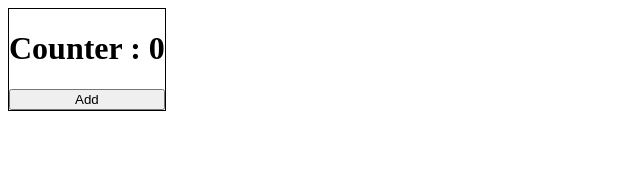
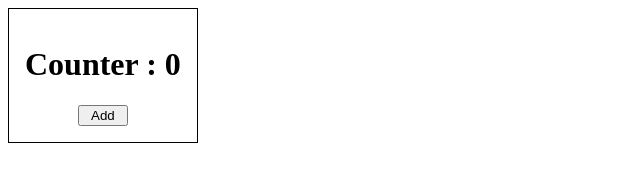
Before and after one commit to JNAH-YOUSSEF/TestGit, a plain HTML site: page index.html in a window 1280 px wide. Shown: the whole page, without its empty margins (0-640 px from the left). Drawn offline with Linux system fonts and the light colour scheme.

Commit message:
fix style counter

```diff
--- a/style.css
+++ b/style.css
@@ -2,6 +2,14 @@
      border:  1px solid black;
      width: max-content;
      display: flex;
+     padding: 1rem;
      flex-direction: column;
      justify-content: center;
+     align-items: center;
+
+
+
+     button {
+           width: 50px;
+     }
 }
```
